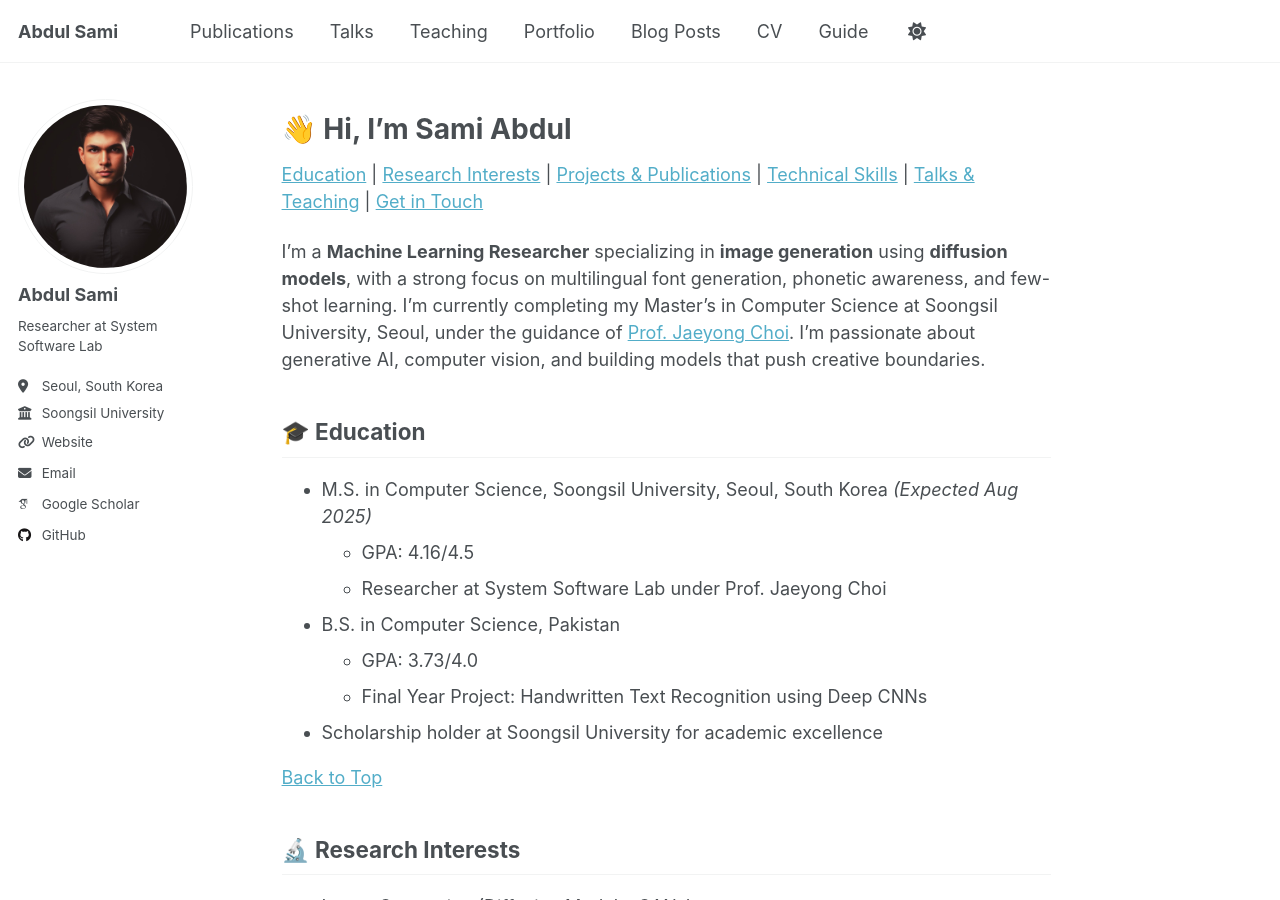
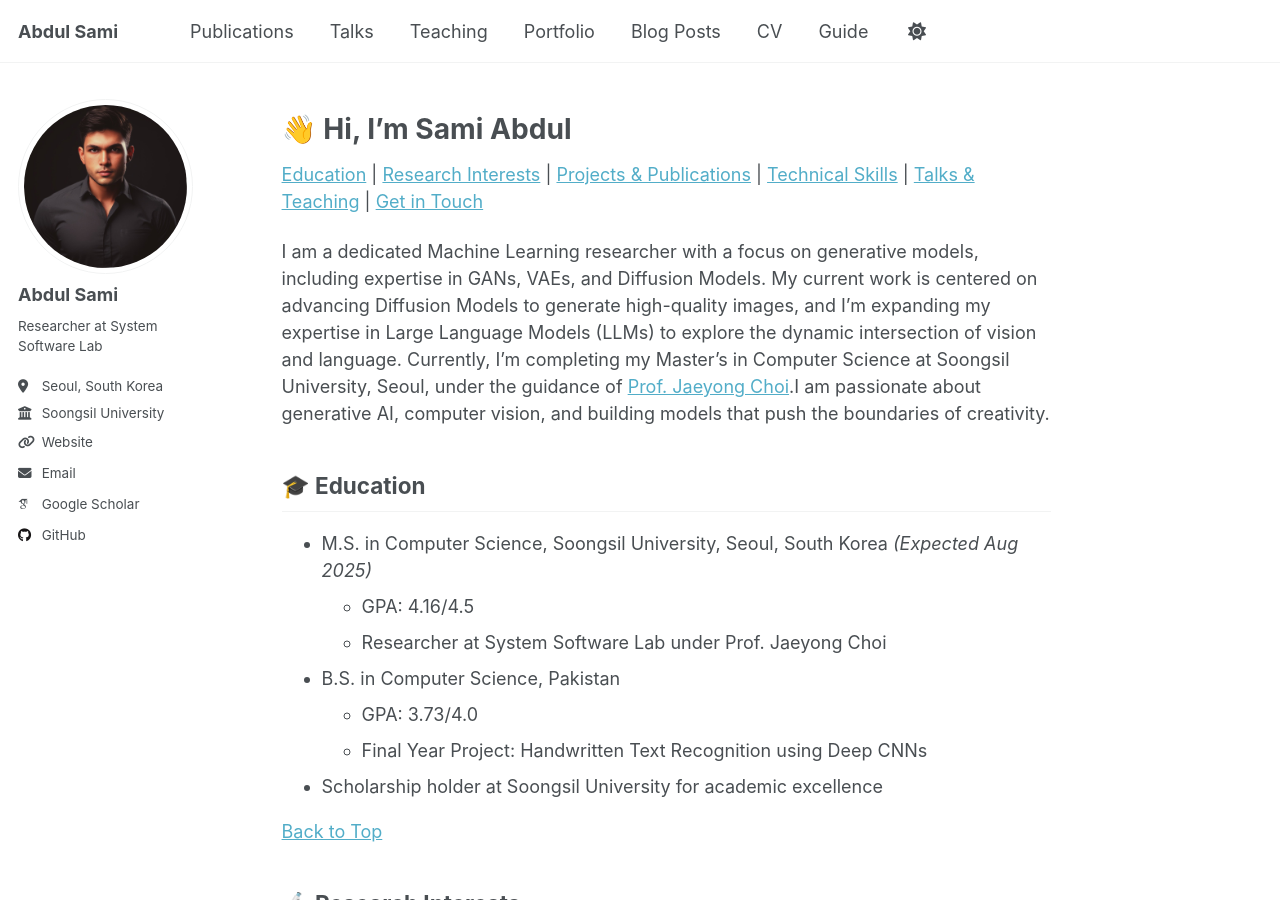
Before and after one commit to abdulsami101/abdulsami.github.io, a Jekyll site: the page built from _pages/about.md, in a window 1280 px wide and 900 px high. Built offline with Jekyll 4.4.1, drawn with Linux system fonts in a browser that asks for light colours; some web fonts are replaced.

Commit message:
Update about.md

```diff
--- a/_pages/about.md
+++ b/_pages/about.md
@@ -17,7 +17,7 @@ redirect_from:
 [Talks & Teaching](#teaching) |
 [Get in Touch](#contact)
 
-I’m a **Machine Learning Researcher** specializing in **image generation** using **diffusion models**, with a strong focus on multilingual font generation, phonetic awareness, and few-shot learning. I’m currently completing my Master’s in Computer Science at Soongsil University, Seoul, under the guidance of [Prof. Jaeyong Choi](https://scholar.google.com/citations?user=YJ7fWWgAAAAJ&hl=en). I'm passionate about generative AI, computer vision, and building models that push creative boundaries.
+I am a dedicated Machine Learning researcher with a focus on generative models, including expertise in GANs, VAEs, and Diffusion Models. My current work is centered on advancing Diffusion Models to generate high-quality images, and I’m expanding my expertise in Large Language Models (LLMs) to explore the dynamic intersection of vision and language. Currently, I’m completing my Master’s in Computer Science at Soongsil University, Seoul, under the guidance of [Prof. Jaeyong Choi](https://scholar.google.com/citations?user=YJ7fWWgAAAAJ&hl=en).I am passionate about generative AI, computer vision, and building models that push the boundaries of creativity.
 
 <a name="education"></a>
 ## 🎓 Education
```
